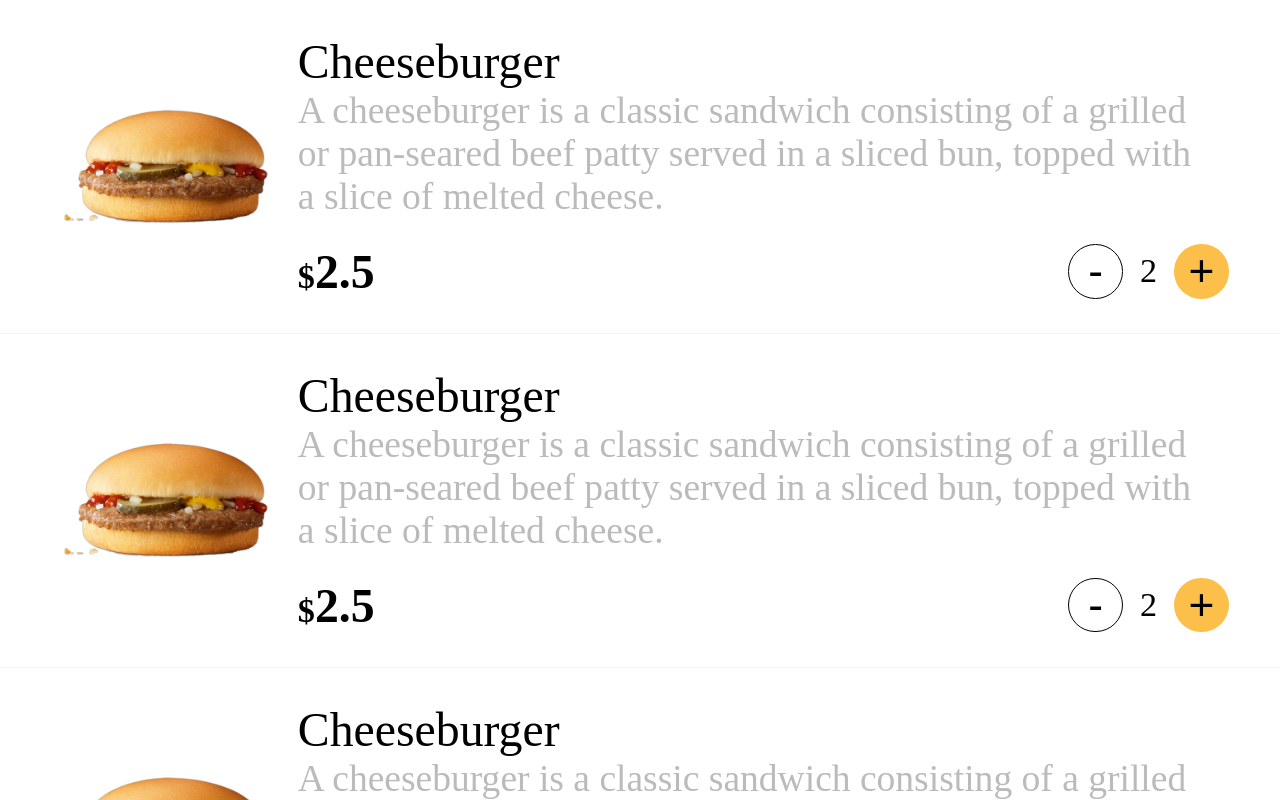
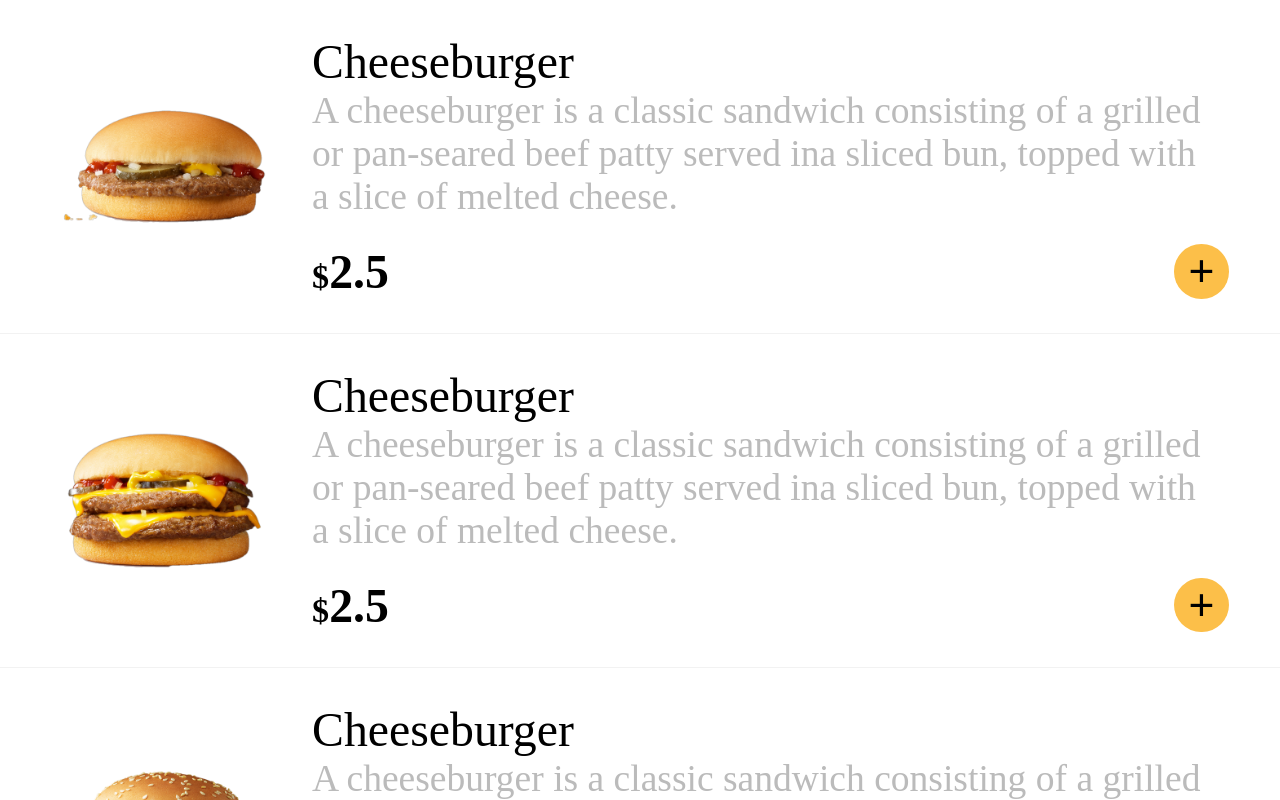
Before and after one commit to Kaiming-Wei/burger-home, a React (Create React App) app: page / in a window 1280 px wide. Built offline with nearby package versions, Linux system fonts and the light colour scheme.

Commit message:
incrementing and decrementing items

```diff
--- a/src/App.js
+++ b/src/App.js
@@ -1,8 +1,92 @@
 import MealsList from './Components/MealsList/MealsList';
+import {useState} from 'react';
+
+const MEALS_DATA = [
+  {
+    id : 1,
+    name : 'Cheeseburger',
+    desc : "A cheeseburger is a classic sandwich consisting of a grilled or pan-seared beef patty served ina sliced bun, topped with a slice of melted cheese.",
+    price : 2.5,
+    img : '/img/meals/1.png'
+  },
+  {
+    id : 2,
+    name : 'Cheeseburger',
+    desc : "A cheeseburger is a classic sandwich consisting of a grilled or pan-seared beef patty served ina sliced bun, topped with a slice of melted cheese.",
+    price : 2.5,
+    img : '/img/meals/2.png'
+  },
+  {
+    id : 3,
+    name : 'Cheeseburger',
+    desc : "A cheeseburger is a classic sandwich consisting of a grilled or pan-seared beef patty served ina sliced bun, topped with a slice of melted cheese.",
+    price : 2.5,
+    img : '/img/meals/3.png'
+  },
+  {
+    id : 4,
+    name : 'Cheeseburger',
+    desc : "A cheeseburger is a classic sandwich consisting of a grilled or pan-seared beef patty served ina sliced bun, topped with a slice of melted cheese.",
+    price : 2.5,
+    img : '/img/meals/4.png'
+  },
+  {
+    id : 5,
+    name : 'Cheeseburger',
+    desc : "A cheeseburger is a classic sandwich consisting of a grilled or pan-seared beef patty served ina sliced bun, topped with a slice of melted cheese.",
+    price : 2.5,
+    img : '/img/meals/5.png'
+  },
+  {
+    id : 6,
+    name : 'Cheeseburger',
+    desc : "A cheeseburger is a classic sandwich consisting of a grilled or pan-seared beef patty served ina sliced bun, topped with a slice of melted cheese.",
+    price : 2.5,
+    img : '/img/meals/6.png'
+  },
+  {
+    id : 7,
+    name : 'Cheeseburger',
+    desc : "A cheeseburger is a classic sandwich consisting of a grilled or pan-seared beef patty served ina sliced bun, topped with a slice of melted cheese.",
+    price : 2.5,
+    img : '/img/meals/7.png'
+  }
+];
 
 function App() {
+  const [meals, setMeals] = useState(MEALS_DATA);
+  const [cart, setCart] = useState({});
+
+  const addItem = (id, price) => {
+      setCart(prevCart => {
+          let cartMap = {...prevCart};
+          cartMap[id] = (cartMap[id] || 0) + 1;
+          cartMap['totalItem'] = (cartMap['totalItem'] || 0) + 1;
+          cartMap['totalPrice'] = (cartMap['totalPrice'] || 0) + price;
+          return cartMap;
+      });
+
+  }
+  const deleteItem = (id, price) => {
+    setCart(prevCart => {
+        let cartMap = {...prevCart};
+        if(cartMap[id]){
+          cartMap[id] = cartMap[id] - 1;
+          if(cartMap[id] === 0){
+            delete cartMap[id];
+          }
+        }
+        cartMap['totalItam'] = (cartMap['totalItam']) - 1;
+        if(cartMap['totalItam'] < 0) cartMap['totalItam'] = 0;
+
+        cartMap['totalPrice'] = (cartMap['totalPrice']) - price;
+        if(cartMap['totalPrice'] < 0) cartMap['totalPrice'] = 0;
+        return cartMap;
+    });
+
+}
   return (
-    <MealsList/>
+    <MealsList meals={meals} cart={cart} addItem={addItem} deleteItem={deleteItem}/>
   );
 }
 
--- a/src/Components/MealsList/MealItem/MealItem.js
+++ b/src/Components/MealsList/MealItem/MealItem.js
@@ -1,22 +1,21 @@
 import classes from './MealItem.module.css';
 import Counter from '../../UI/Counter/Counter';
 
-const MealItem = () =>{
+const MealItem = (props) =>{
     return(
         <div className={classes.item}>
             <div className={classes.imageBox}>
-                <img src="/img/meals/1.png" ></img>
+                <img src={props.img} ></img>
             </div>
 
             <div className={classes.contentsBox}>
-                <h2 className={classes.name}>Cheeseburger</h2>
-                <p className={classes.desc}>A cheeseburger is a classic sandwich consisting
-                    of a grilled or pan-seared beef patty served in
-                    a sliced bun, topped with a slice of melted cheese.
-                    </p>
+                <h2 className={classes.name}>{props.name}</h2>
+                <p className={classes.desc}> {props.desc} </p>
                 <div className={classes.counter}>
-                    <span className={classes.price}>2.5</span>
-                    <Counter amount={2}/>
+                    <span className={classes.price}>{props.price}</span>
+                    <Counter addItem={()=>props.addItem(props.id, props.price)}
+                            deleteItem = {()=>props.deleteItem(props.id, props.price)}
+                            amount={props.cart[props.id]}/>
                 </div>
             </div>
         </div>
--- a/src/Components/MealsList/MealItem/MealItem.module.css
+++ b/src/Components/MealsList/MealItem/MealItem.module.css
@@ -16,6 +16,7 @@ img{
 
 
 .contentsBox{
+    padding-left: 10rem;
 }
 
 .name{
--- a/src/Components/MealsList/MealsList.js
+++ b/src/Components/MealsList/MealsList.js
@@ -1,22 +1,15 @@
 import MealItem from './MealItem/MealItem';
 import classes from './MealsList.module.css';
 
-const MealsList = () =>{
+const MealsList = (props) =>{
     return(
         <div className={classes.MealsList}>
-            <MealItem/>
-            <MealItem/>
-            <MealItem/>
-            <MealItem/>
-            <MealItem/>
-            <MealItem/>
-            <MealItem/>
-            <MealItem/>
-            <MealItem/>
-            <MealItem/>
-            <MealItem/>
-            <MealItem/>
-
+            {props.meals.map(item => <MealItem key={item.id}
+                                                {...item}
+                                                cart = {props.cart}
+                                                addItem={props.addItem}
+                                                deleteItem={props.deleteItem}
+                                                />)}
         </div>
     );
 };
--- a/src/Components/MealsList/MealsList.module.css
+++ b/src/Components/MealsList/MealsList.module.css
@@ -2,5 +2,7 @@
     position: absolute;
     top: 0;
     bottom: 0;
+    left: 0;
+    right: 0;
     overflow: auto;
 }
--- a/src/Components/UI/Counter/Counter.js
+++ b/src/Components/UI/Counter/Counter.js
@@ -7,12 +7,12 @@ const Counter = (props) =>{
             {
                 (props.amount && props.amount > 0) ? (
                     <>
-                        <button className={classes.sub}>-</button>
+                        <button onClick={props.deleteItem} className={classes.sub}>-</button>
                         <span className={classes.count}>{props.amount}</span>
                     </>
                 ) : null
             }
-            <button className={classes.add}>+</button>
+            <button onClick={props.addItem} className={classes.add}>+</button>
         </div>
     );
 }
```
